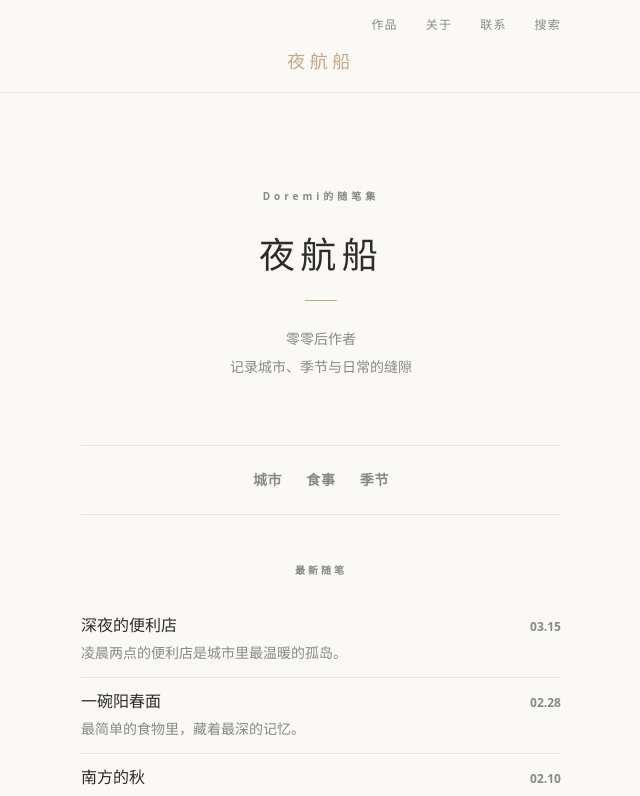
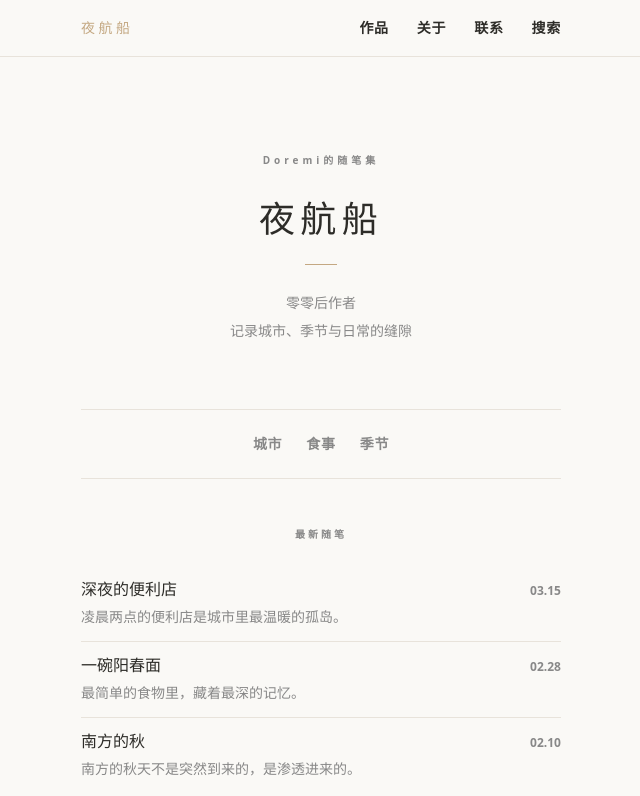
Before and after one commit to huanyuzhao00-sketch/essay-portfolio, a Next.js app: page / in a window 1280 px wide. Shown: the top 796 px of the page, without its empty margins (319-959 px from the left). Built offline with nearby package versions, Linux system fonts and the light colour scheme.

Commit message:
style: revert navbar layout, make nav links bolder and larger

```diff
--- a/src/components/NavBar.tsx
+++ b/src/components/NavBar.tsx
@@ -10,15 +10,19 @@ const links = [
 export default function NavBar() {
   return (
     <header className="sticky top-0 z-10 bg-paper/95 backdrop-blur-sm border-b border-warm-line">
-      {/* Top row: nav links aligned right */}
-      <div className="max-w-xl mx-auto px-5 md:px-12">
-        <nav className="flex justify-end py-3">
+      <nav className="max-w-xl mx-auto px-5 md:px-12 h-14 flex items-center justify-between">
+        <Link
+          href="/"
+          className="text-sm text-ochre tracking-[0.25em] hover:text-ink transition-colors"
+        >
+          夜航船
+        </Link>
         <ul className="flex gap-5 md:gap-7">
           {links.map(link => (
             <li key={link.href}>
               <Link
                 href={link.href}
-                  className="text-xs text-text-muted hover:text-ochre transition-colors tracking-widest font-sans font-medium"
+                className="text-sm text-ink font-bold hover:text-ochre transition-colors tracking-wider font-sans"
               >
                 {link.label}
               </Link>
@@ -26,16 +30,6 @@ export default function NavBar() {
           ))}
         </ul>
       </nav>
-      </div>
-      {/* Bottom row: brand name centered */}
-      <div className="text-center pb-4">
-        <Link
-          href="/"
-          className="text-lg text-ochre tracking-[0.25em] hover:text-ink transition-colors"
-        >
-          夜航船
-        </Link>
-      </div>
     </header>
   )
 }
```
Lines whose indentation alone changed are shown as unchanged.
